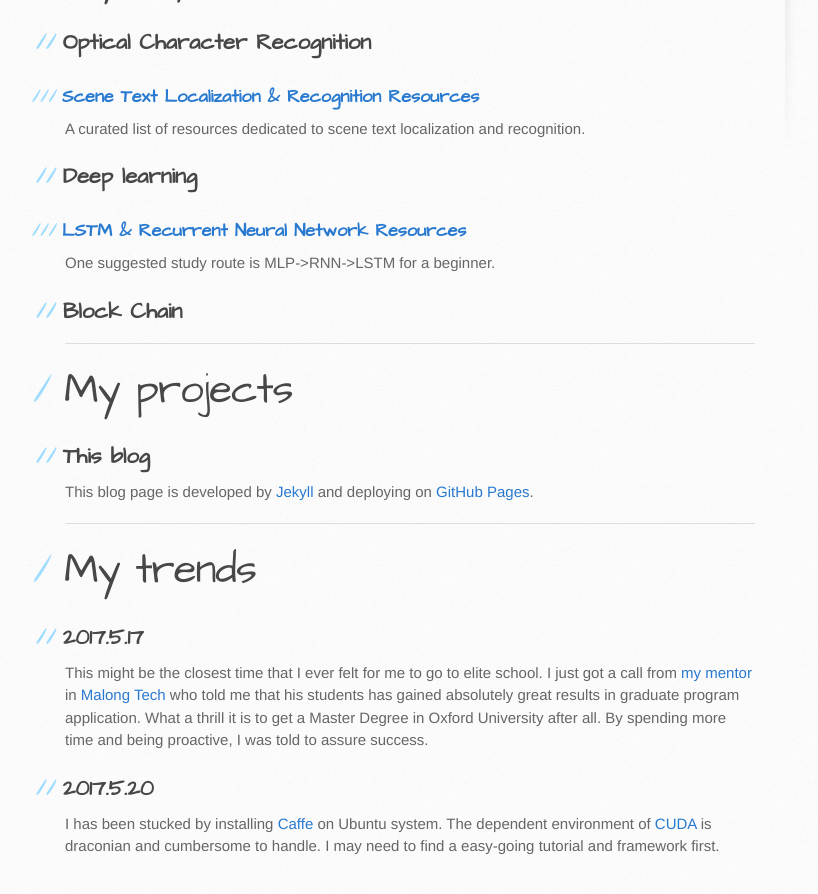
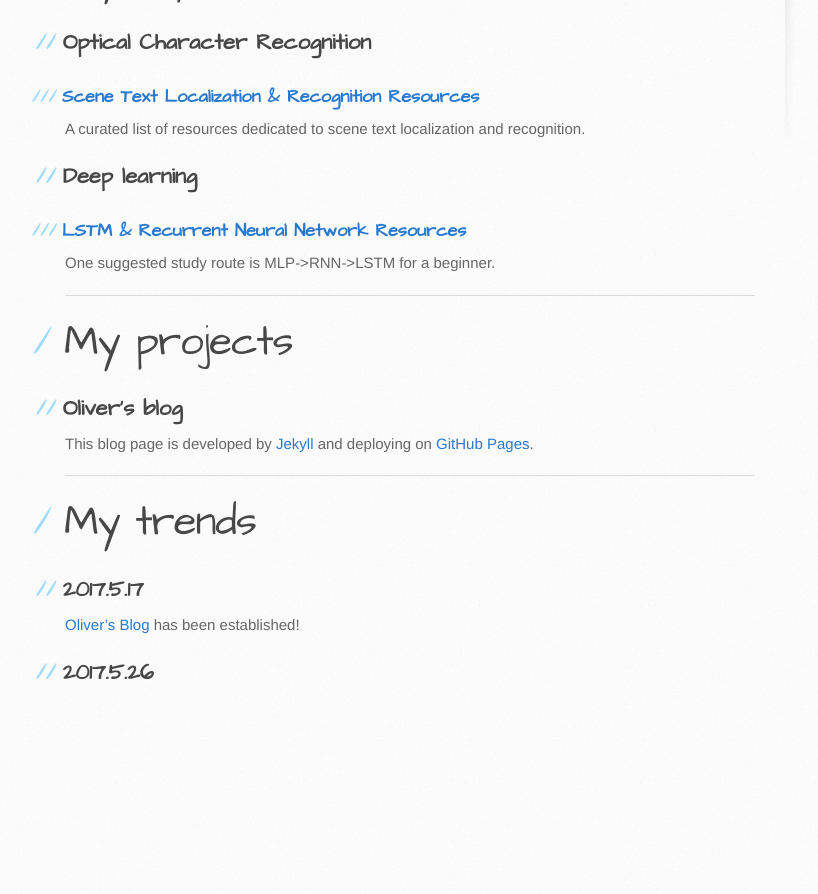
Before and after one commit to yuezhixiong/yuezhixiong.github.io, a Jekyll site: the page built from index.md, in a window 1280 px wide and 900 px high, scrolled down 597 px. Shown: the top 894 px of the window, without its empty margins (105-923 px from the left). Built offline with Jekyll 4.4.1, drawn with Linux system fonts in a browser that asks for light colours; our own code applies the rules of GitHub Pages for plain Markdown files; after the commit the page ends 1317 px from its top, so only the background shows below that.

Commit message:
delete trend

```diff
--- a/index.md
+++ b/index.md
@@ -23,13 +23,12 @@ A curated list of resources dedicated to scene text localization and recognition
 ### [](#header-3)[LSTM & Recurrent Neural Network Resources](./DL/LSTM & Recurrent Neural Network Resources.md)
 One suggested study route is MLP->RNN->LSTM for a beginner.
 
-## [](#header-2)Block Chain
 
 * * *
 
 # [](#header-1)My projects
 
-## [](#header-2)This blog
+## [](#header-2)Oliver's blog
 This blog page is developed by [Jekyll](http://jekyll.com.cn/) and deploying on [GitHub Pages](https://pages.github.com/).
 
 * * *
@@ -37,7 +36,6 @@ This blog page is developed by [Jekyll](http://jekyll.com.cn/) and deploying on
 # [](#header-1)My trends
 
 ## [](#header-2)2017.5.17
-This might be the closest time that I ever felt for me to go to elite school. I just got a call from [my mentor](http://www.whuang.org/) in [Malong Tech](https://www.malongtech.cn/) who told me that his students has gained absolutely great results in graduate program application. What a thrill it is to get a Master Degree in Oxford University after all. By spending more time and being proactive, I was told to assure success.
+[Oliver's Blog](https://oliver-q.github.io/) has been established!
 
-## [](#header-2)2017.5.20
-I has been stucked by installing [Caffe](http://caffe.berkeleyvision.org/) on Ubuntu system. The dependent environment of [CUDA](https://developer.nvidia.com/cuda-toolkit) is draconian and cumbersome to handle. I may need to find a easy-going tutorial and framework first.
+## [](#header-2)2017.5.26
```
Also changed, not shown: Guestbook/trend.md (added, +5 -0 lines).
